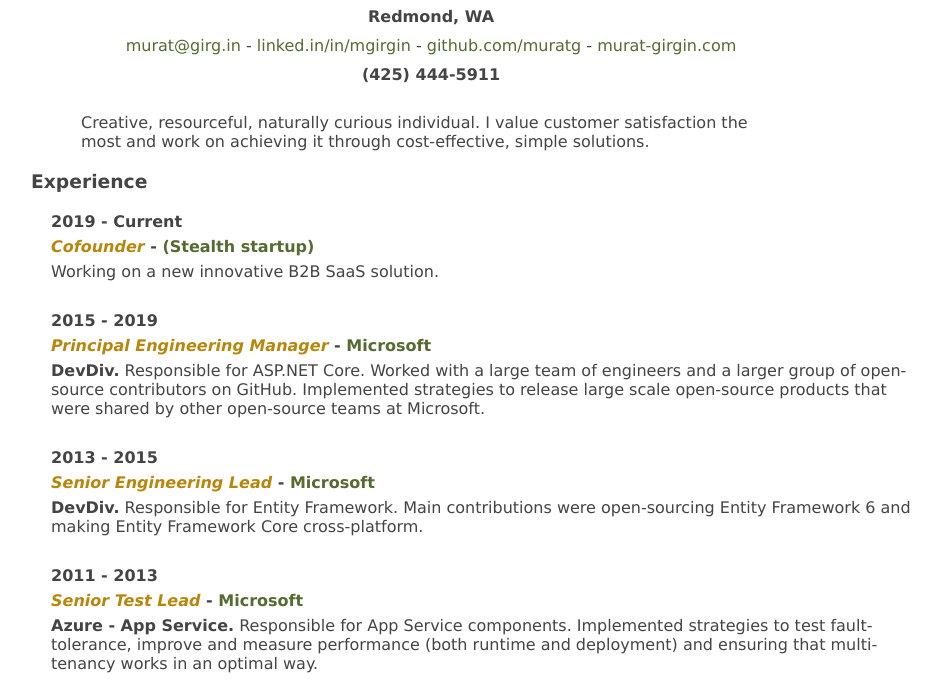
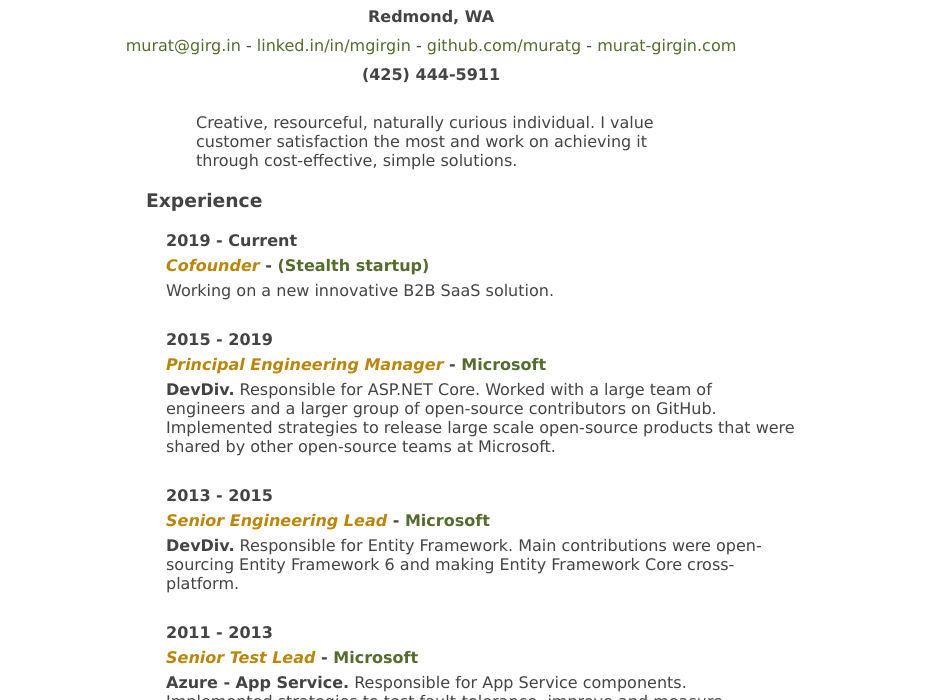
Before and after one commit to muratg/resume, a plain HTML site: page index.html in a window 1280 px wide. Shown: the part 91-791 px from the top of the page, without its empty margins (209-1150 px from the left). Drawn offline with Linux system fonts and the light colour scheme.

Commit message:
some tweaks + PDF

```diff
--- a/index.html
+++ b/index.html
@@ -98,7 +98,7 @@
         background-color: #ffffff;
         color: #444444;
         font-family: Verdana, Geneva, sans-serif, 'Apple Color Emoji', 'Segoe UI Emoji', 'Segoe UI Symbol';
-        max-width: 900px;
+        max-width: 670px;
         margin-left: auto;
         margin-right: auto;
       }
```
Also changed, not shown: 1 other file.
